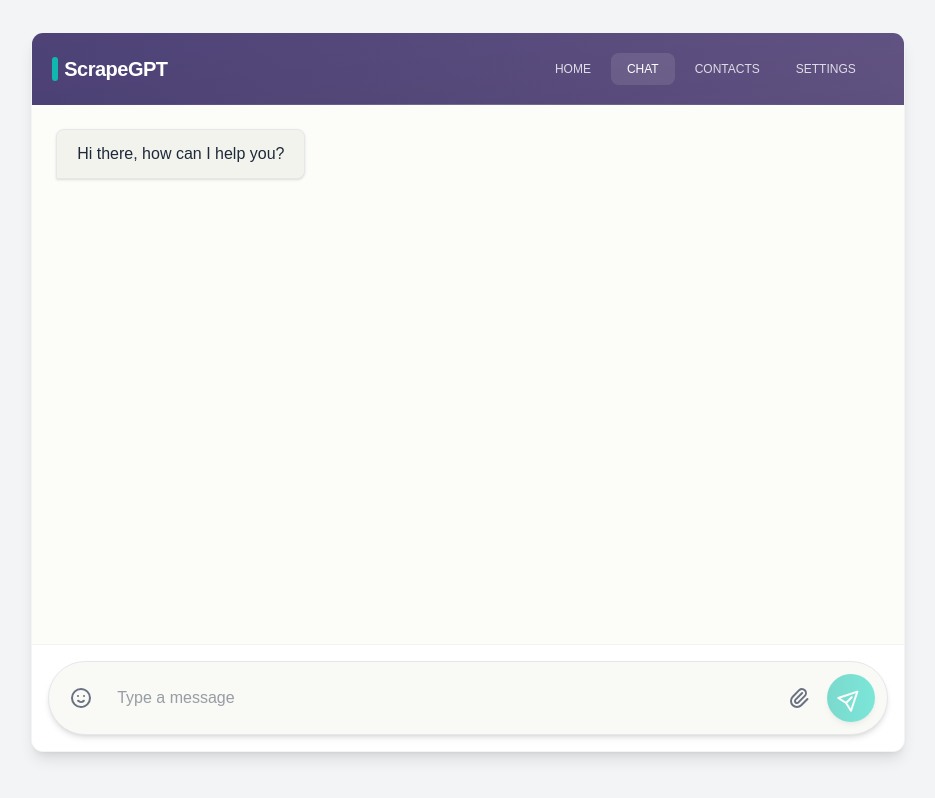
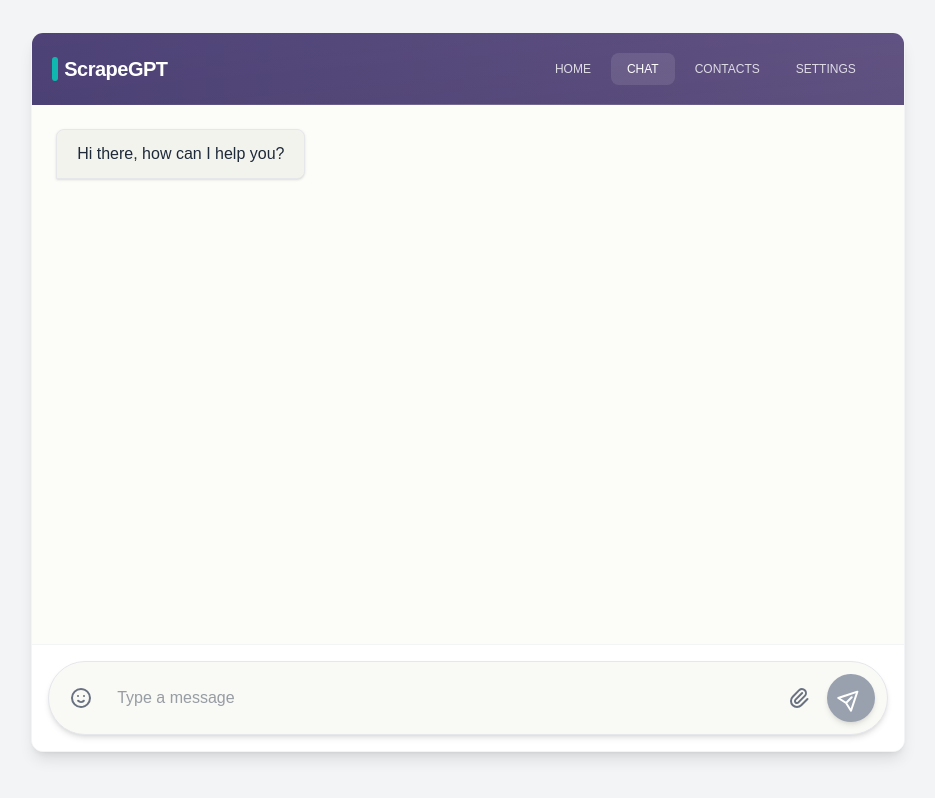
Before and after one commit to KhajaBeeShaik/ScraptGPT, a Next.js app in the folder Client/: page / in a window 1280 px wide. Shown: the whole page, without its empty margins (172-1107 px from the left). Built offline with nearby package versions, Linux system fonts and the light colour scheme.

Commit message:
Update InputBar.tsx

```diff
--- a/Client/src/components/InputBar.tsx
+++ b/Client/src/components/InputBar.tsx
@@ -1,60 +1,61 @@
 import React from "react";
+import PropTypes from "prop-types";
 
-type InputBarProps = {
-  currentMessage: string;
-  setCurrentMessage: React.Dispatch<React.SetStateAction<string>>;
-  onSubmit: (e: React.FormEvent<HTMLFormElement>) => void;
-};
-
-const InputBar: React.FC<InputBarProps> = ({
-  currentMessage,
-  setCurrentMessage,
-  onSubmit,
-}) => {
-  const handleChange = (e: React.ChangeEvent<HTMLInputElement>) => {
+const InputBar = ({ currentMessage, setCurrentMessage, onSubmit }) => {
+  const handleChange = (e) => {
     setCurrentMessage(e.target.value);
   };
 
+  const handleFormSubmit = (e) => {
+    e.preventDefault();
+    if (currentMessage.trim() !== "") {
+      onSubmit(e);
+    }
+  };
+
+  const isMessageEmpty = currentMessage.trim() === "";
+
   return (
-    <form onSubmit={onSubmit} className="p-4 bg-white">
+    <form onSubmit={handleFormSubmit} className="p-4 bg-white">
       <div className="flex items-center bg-[#F9F9F5] rounded-full p-3 shadow-md border border-gray-200">
         <button
           type="button"
           className="p-2 rounded-full text-gray-500 hover:text-gray-700 hover:bg-gray-100 transition-all duration-200"
-          aria-label="Emoji"
+          aria-label="Add emoji"
         >
           <svg className="w-6 h-6" fill="none" stroke="currentColor" viewBox="0 0 24 24" xmlns="http://www.w3.org/2000/svg">
             <path strokeLinecap="round" strokeLinejoin="round" strokeWidth="2" d="M14.828 14.828a4 4 0 01-5.656 0M9 10h.01M15 10h.01M21 12a9 9 0 11-18 0 9 9 0 0118 0z"></path>
           </svg>
         </button>
-
+        <label htmlFor="message-input" className="sr-only">Type a message</label>
         <input
+          id="message-input"
           type="text"
           placeholder="Type a message"
           value={currentMessage}
           onChange={handleChange}
           className="flex-grow px-4 py-2 bg-transparent focus:outline-none text-gray-700"
         />
-
         <button
           type="button"
           className="p-2 text-gray-500 hover:text-gray-700 hover:bg-gray-100 rounded-full transition-all duration-200"
-          aria-label="Attach"
+          aria-label="Attach file"
         >
           <svg className="w-6 h-6" fill="none" stroke="currentColor" viewBox="0 0 24 24" xmlns="http://www.w3.org/2000/svg">
             <path strokeLinecap="round" strokeLinejoin="round" strokeWidth="2" d="M15.172 7l-6.586 6.586a2 2 0 102.828 2.828l6.414-6.586a4 4 0 00-5.656-5.656l-6.415 6.585a6 6 0 108.486 8.486L20.5 13"></path>
           </svg>
         </button>
-
         <button
           type="submit"
-          disabled={!currentMessage.trim()}
-          className={`bg-gradient-to-r from-teal-500 to-teal-400 hover:from-teal-600 hover:to-teal-500 rounded-full p-3 ml-2 shadow-md transition-all duration-200 group ${
-            !currentMessage.trim() ? "opacity-50 cursor-not-allowed" : ""
+          className={`rounded-full p-3 ml-2 shadow-md transition-all duration-200 group ${
+            isMessageEmpty
+              ? "bg-gray-400 cursor-not-allowed"
+              : "bg-gradient-to-r from-teal-500 to-teal-400 hover:from-teal-600 hover:to-teal-500"
           }`}
-          aria-label="Send"
+          aria-label="Send message"
+          disabled={isMessageEmpty}
         >
-          <svg className="w-6 h-6 text-white transform rotate-45 group-hover:scale-110 transition-transform duration-200" fill="none" stroke="currentColor" viewBox="0 0 24 24" xmlns="http://www.w3.org/2000/svg">
+          <svg className={`w-6 h-6 text-white transform rotate-45 transition-transform duration-200 ${!isMessageEmpty && "group-hover:scale-110"}`} fill="none" stroke="currentColor" viewBox="0 0 24 24" xmlns="http://www.w3.org/2000/svg">
             <path strokeLinecap="round" strokeLinejoin="round" strokeWidth="2" d="M12 19l9 2-9-18-9 18 9-2zm0 0v-8"></path>
           </svg>
         </button>
@@ -63,4 +64,10 @@
   );
 };
 
+InputBar.propTypes = {
+  currentMessage: PropTypes.string.isRequired,
+  setCurrentMessage: PropTypes.func.isRequired,
+  onSubmit: PropTypes.func.isRequired,
+};
+
 export default InputBar;
```
